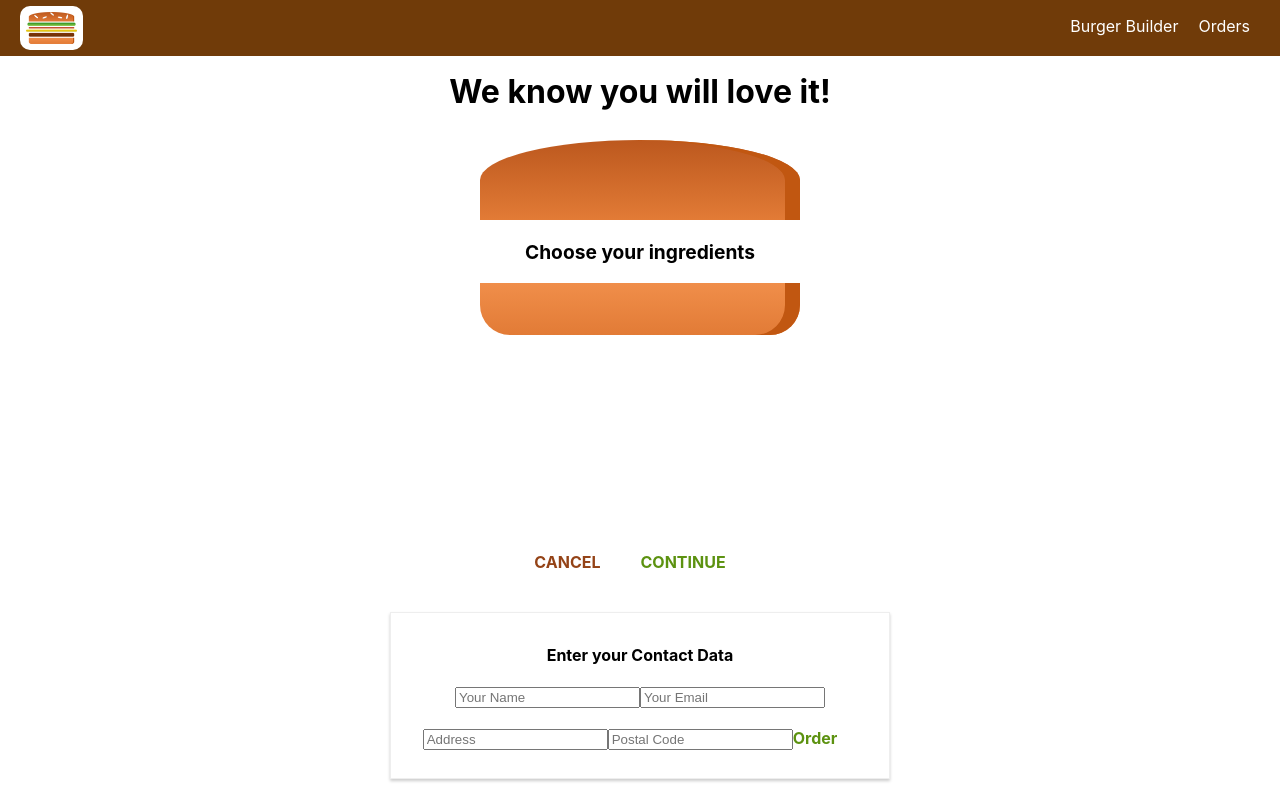
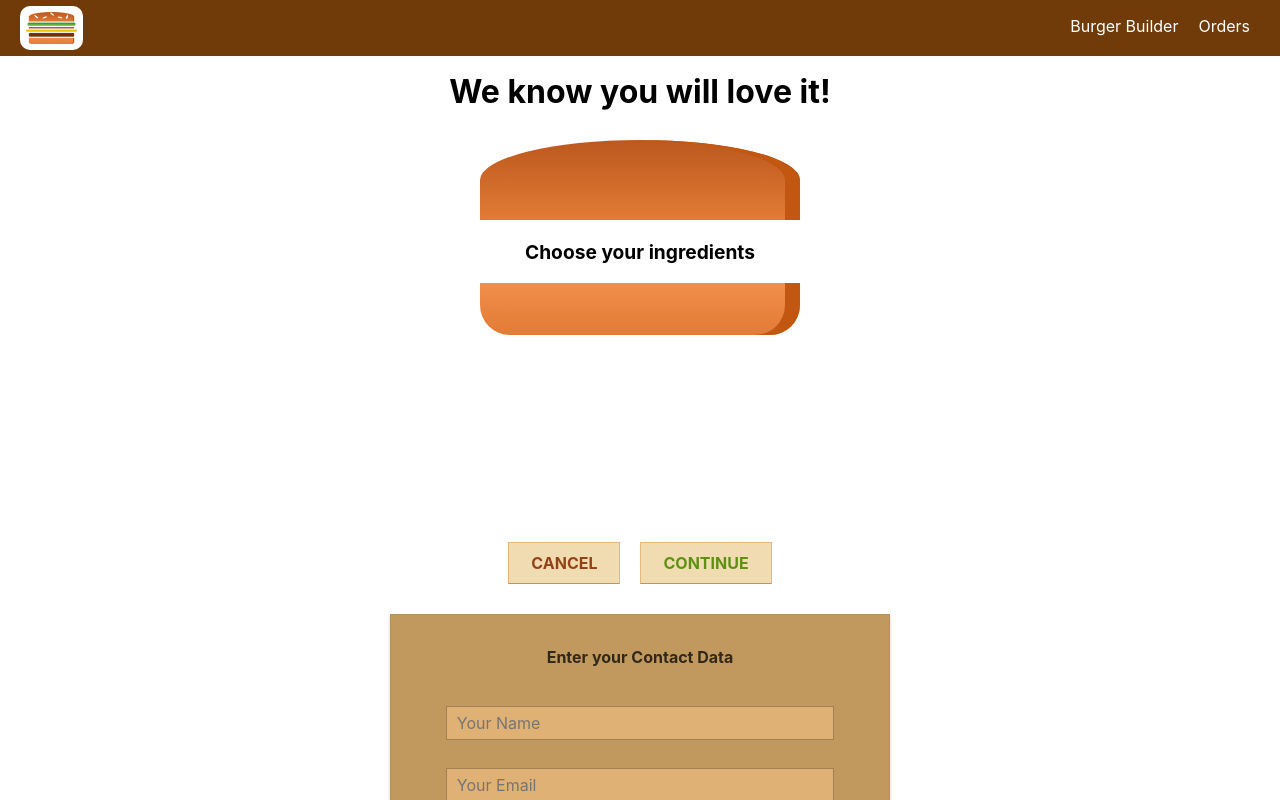
Before and after one commit to JeDaVard/dav-BB-app, a React (Create React App) app: page /checkout in a window 1280 px wide. Both pictures are taken after a click on the button "CONTINUE". Shown: the top 800 px of the page. Built offline with nearby package versions, Linux system fonts and the light colour scheme.

Commit message:
dynamic order form

```diff
--- a/src/components/UI/Button/Button.module.css
+++ b/src/components/UI/Button/Button.module.css
@@ -1,18 +1,18 @@
 .Button {
-    background-color: transparent;
-    border: none;
     color: white;
     outline: none;
     cursor: pointer;
     font: inherit;
-    padding: 10px;
     margin: 10px;
     font-weight: bold;
+    background: rgba(238, 210, 158, 0.8);
+    border: 1px solid #e8b874;
+    border-bottom: 1px solid #ba945d;
+    padding: 10px 22px;
 }
 
-.Button:first-of-type {
-    margin-left: 0;
-    padding-left: 0;
+.Button:hover {
+    border-bottom: 1px solid #e8b874;
 }
 
 .Success {
--- /dev/null
+++ b/src/components/UI/Input/Input.js
@@ -0,0 +1,44 @@
+import React from 'react';
+import classes from './Input.module.css';
+
+export default function Input(props) {
+    let inputElement = null;
+
+    if (props.elementType === 'select') {
+        inputElement = (
+            <select
+                className={classes.InputElement}
+                value={props.value}
+                onChange={props.onChange}
+            >
+                {props.elementConfig.options.map(({value, displayValue}) => (
+                    <option key={displayValue} value={value}>{displayValue}</option>
+                ))}
+            </select>
+        );
+    } else if (props.inputType === 'textarea') {
+        inputElement = (
+            <textare
+                className={classes.InputElement}
+                {...props.elementConfig}
+                value={props.value}
+                onChange={props.onChange}
+            />
+        );
+    } else {
+        inputElement = (
+            <input
+                className={classes.InputElement}
+                {...props.elementConfig}
+                value={props.value}
+                onChange={props.onChange}
+            />
+        );
+    }
+    return (
+        <div className={classes.Input}>
+            <label className={classes.Label}>{props.label}</label>
+            {inputElement}
+        </div>
+    );
+}
--- /dev/null
+++ b/src/components/UI/Input/Input.module.css
@@ -0,0 +1,27 @@
+.Input {
+    width: 100%;
+    padding: 10px;
+    box-sizing: border-box;
+}
+
+.Label {
+    font-weight: bold;
+    display: block;
+    margin-bottom: 8px;
+}
+
+.InputElement {
+    outline: none;
+    border: 1px solid #a18153;
+    background-color: #dfb174;
+    font: inherit;
+    padding: 6px 10px;
+    width: 80%;
+    margin: auto;
+    color: #221b11;
+}
+
+.InputElement:focus {
+    outline: none;
+    background-color: #c79f67;
+}
--- a/src/containers/Checkout/Checkout.js
+++ b/src/containers/Checkout/Checkout.js
@@ -19,7 +19,7 @@ function Checkout(props) {
         }
         setState(state => ({ ...state, ingredients, totalPrice }));
     }, []);
-    console.log(state)
+
     const checkoutCanceledHandler = () => {
         props.history.goBack();
     };
--- a/src/containers/Checkout/ContactData/ContactData.js
+++ b/src/containers/Checkout/ContactData/ContactData.js
@@ -3,63 +3,133 @@ import Button from '../../../components/UI/Button/Button';
 import classes from './ContactData.module.css';
 import axios from '../../../axios-orders';
 import Spinner from '../../../components/UI/Spinners/Spinner';
+import Input from '../../../components/UI/Input/Input';
 
 export default function ContactData({ ingredients, totalPrice, history }) {
-    const [customer, setCustomer] = useState({
-        name: '',
-        email: '',
-        addresses: {
-            street: '',
-            postalCode: '',
+    const [state, setState] = useState({
+        orderForm: {
+            name: {
+                elementType: 'input',
+                elementConfig: {
+                    type: 'text',
+                    placeholder: 'Your Name',
+                },
+                value: '',
+            },
+            email: {
+                elementType: 'input',
+                elementConfig: {
+                    type: 'email',
+                    placeholder: 'Your Email',
+                },
+                value: '',
+            },
+            address: {
+                elementType: 'input',
+                elementConfig: {
+                    type: 'text',
+                    placeholder: 'Address',
+                },
+                value: '',
+            },
+            postal: {
+                elementType: 'input',
+                elementConfig: {
+                    type: 'text',
+                    placeholder: 'Postal Code',
+                },
+                value: '',
+            },
+            deliveryMethod: {
+                elementType: 'select',
+                elementConfig: {
+                    options: [
+                        { value: 'standard', displayValue: 'Standard' },
+                        { value: 'fast', displayValue: 'Fast' },
+                    ],
+                },
+                value: '',
+            },
         },
         loading: false,
     });
 
     const orderHandler = e => {
         e.preventDefault();
-        setCustomer(state => ({
+
+        setState(state => ({
             ...state,
             loading: true,
         }));
+
+        const customer = {};
+        for (let formElementIdentifier in state.orderForm) {
+            customer[formElementIdentifier] = state.orderForm[formElementIdentifier].value
+        }
+
         const order = {
             ingredients,
             totalPrice,
             customer,
-            date: Date.now()
+            date: Date.now(),
         };
+
+
         axios
             .post('/orders.json', order)
             .then(() => {
-                setCustomer(state => ({
+                setState(state => ({
                     ...state,
                     loading: false,
                 }));
-                history.push('/')
+                history.push('/');
             })
             .catch(() => {
-                setCustomer(state => ({
+                setState(state => ({
                     ...state,
                     loading: false,
                 }));
             });
     };
 
+    const onChangeHandler = (e, ii ) => {
+        const updatedForm = {
+            ...state.orderForm
+        };
+        const updatedFormElement = {
+            ...updatedForm[ii]
+        };
+        updatedFormElement.value = e.target.value;
+        updatedForm[ii] = updatedFormElement;
+        setState(state => ({
+            ...state,
+            orderForm: updatedForm
+        }))
+    };
+    const formElementArray = [];
+    for (let key in state.orderForm) {
+        formElementArray.push({
+            id: key,
+            config: state.orderForm[key]
+        })
+    }
     return (
         <div className={classes.ContactData}>
             <h4>Enter your Contact Data</h4>
-            {customer.loading ? (
+            {state.loading ? (
                 <Spinner />
             ) : (
-                <form>
-                    <input type="text" name="name" placeholder="Your Name" />
-                    <input type="email" name="email" placeholder="Your Email" />
-                    <input type="text" name="street" placeholder="Address" />
-                    <input
-                        type="text"
-                        name="postal"
-                        placeholder="Postal Code"
-                    />
-                    <Button btnType="Success" action={orderHandler}>
+                <form onSubmit={orderHandler}>
+                    {formElementArray.map(formElement => (
+                        <Input
+                            key={formElement.id}
+                            elementType={formElement.config.elementType}
+                            elementConfig={formElement.config.elementConfig}
+                            value={formElement.config.elementConfig.value}
+                            onChange={(e) => onChangeHandler(e, formElement.id)}
+                            />
+                    ))}
+                    <Button btnType="Success" type={'submit'} >
                         Order
                     </Button>
                 </form>
--- a/src/containers/Checkout/ContactData/ContactData.module.css
+++ b/src/containers/Checkout/ContactData/ContactData.module.css
@@ -3,13 +3,11 @@
     width: 80%;
     text-align: center;
     box-shadow: 0 2px 3px #ccc;
-    border: 1px solid #eee;
+    border: 1px solid #b7925f;
     padding: 10px;
     box-sizing: border-box;
-}
-
-.Input {
-    display: block;
+    background-color: #c1995f;
+    color: #322819;
 }
 
 @media (min-width: 600px) {
```
